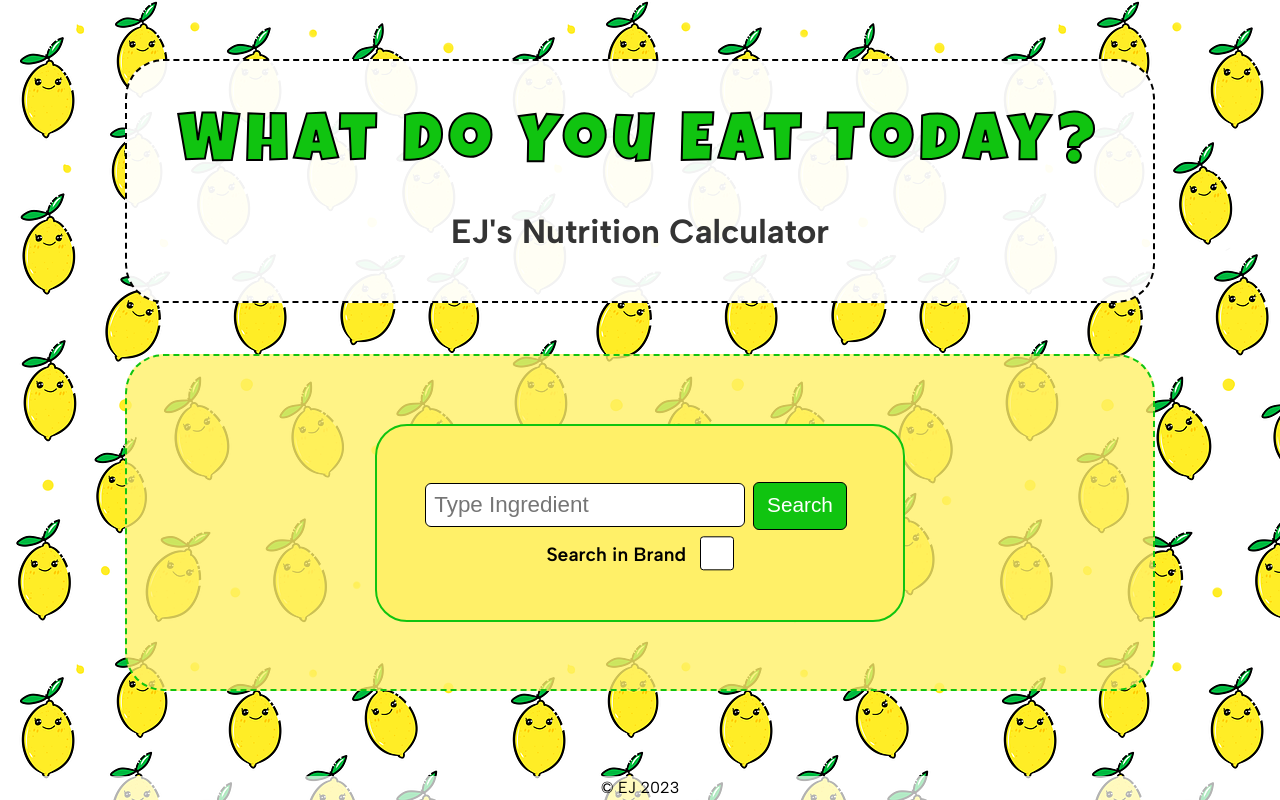
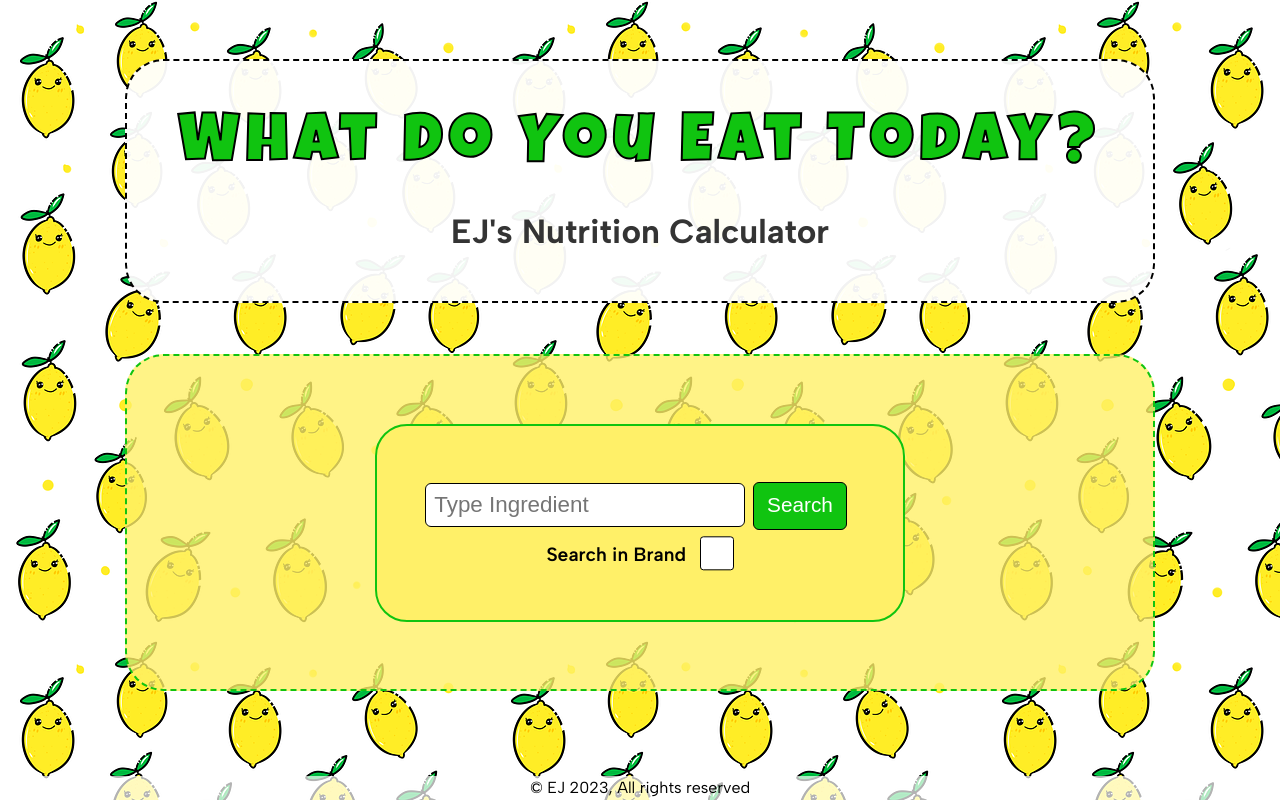
Before and after one commit to ejkim000/healthy-cooking-app, a React (Vite) app: page / in a window 1280 px wide. Built offline with nearby package versions, Linux system fonts and the light colour scheme; no server answers; a web font is replaced by a local one.

Commit message:
update footer

```diff
--- a/src/components/Footer.jsx
+++ b/src/components/Footer.jsx
@@ -1,8 +1,6 @@
-import React from 'react'
-
 function Footer() {
   return (
-    <footer>&copy; EJ 2023</footer>
+    <footer>&copy; EJ 2023, All rights reserved</footer>
   )
 }
 
```
